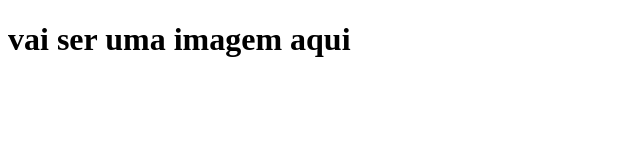
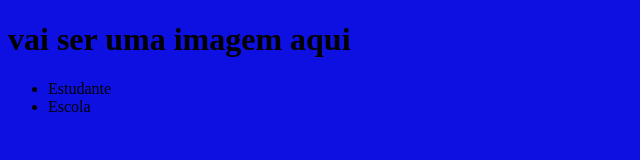
Before and after one commit to luteu/site-escola261, a plain HTML site: page index.html in a window 1280 px wide. Shown: the whole page, without its empty margins (0-640 px from the left). Drawn offline with Linux system fonts and the light colour scheme.

Commit message:
Add files via upload

```diff
--- a/index.html
+++ b/index.html
@@ -4,8 +4,13 @@
     <meta charset="UTF-8">
     <meta name="viewport" content="width=device-width, initial-scale=1.0">
     <title>Document</title>
+    <link rel="stylesheet" href="style.css">
 </head>
 <body>
    <h1>vai ser uma imagem aqui</h1>
+   <ul>
+    <li>Estudante</li>
+    <li>Escola</li>
+   </ul>
 </body>
 </html>
--- a/style.css
+++ b/style.css
@@ -0,0 +1,4 @@
+body{
+background-color:#0d10e0;
+
+}
```
